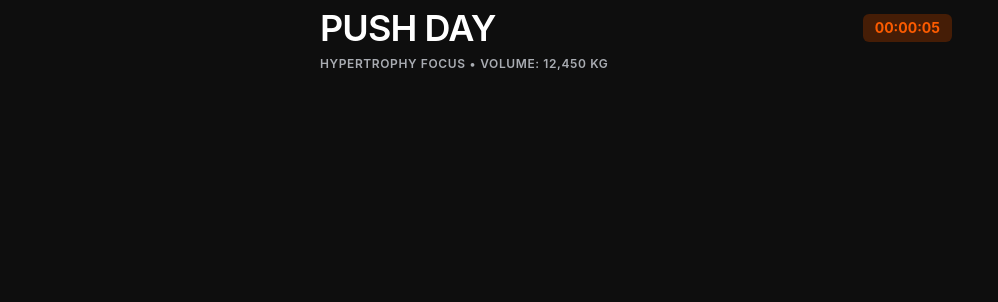
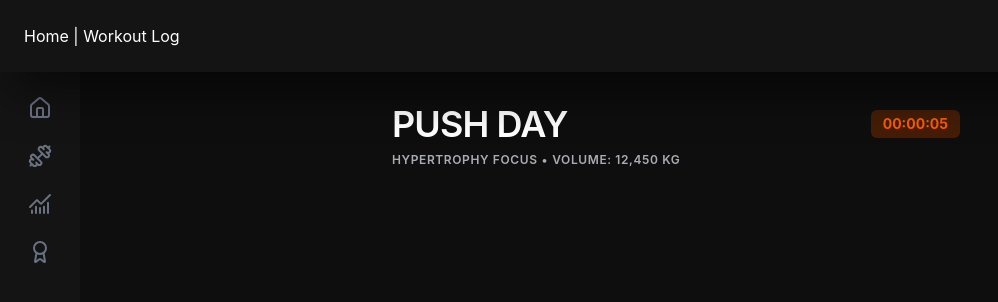
Before and after one commit to LuisAguiarGIT/myFitness, a Next.js app: page /WorkoutLog in a window 1280 px wide. Shown: the top 302 px of the page, without its empty margins (0-998 px from the left). Built offline with nearby package versions, Linux system fonts and the light colour scheme.

Commit message:
Barebones navbars, bugfixes

```diff
--- a/package.json
+++ b/package.json
@@ -10,6 +10,7 @@
   },
   "dependencies": {
     "@tanstack/react-table": "^8.21.3",
+    "lucide-react": "^1.7.0",
     "next": "16.2.1",
     "postcss": "^8.5.8",
     "react": "19.2.4",
--- a/src/app/layout.tsx
+++ b/src/app/layout.tsx
@@ -1,6 +1,8 @@
 import type { Metadata } from 'next';
 import { Geist, Geist_Mono } from 'next/font/google';
+import Navbar from '@/components/Navbar';
 import './globals.css';
+import SideNav from '@/components/SideNav';
 
 const geistSans = Geist({
   variable: '--font-geist-sans',
@@ -27,7 +29,13 @@ export default function RootLayout({
       lang="en"
       className={`${geistSans.variable} ${geistMono.variable} h-full antialiased`}
     >
-      <body className="min-h-full flex flex-col">{children}</body>
+      <body className="min-h-full flex flex-col">
+        <Navbar />
+        <div className="flex flex-1">
+          <SideNav />
+          <main className="flex-1 p-6 bg-[#0E0E0E]">{children}</main>
+        </div>
+      </body>
     </html>
   );
 }
--- a/src/app/page.tsx
+++ b/src/app/page.tsx
@@ -1,65 +1,5 @@
-import Image from 'next/image';
-
 export default function Home() {
   return (
-    <div className="flex flex-col flex-1 items-center justify-center bg-zinc-50 font-sans dark:bg-black">
-      <main className="flex flex-1 w-full max-w-3xl flex-col items-center justify-between py-32 px-16 bg-white dark:bg-black sm:items-start">
-        <Image
-          className="dark:invert"
-          src="/next.svg"
-          alt="Next.js logo"
-          width={100}
-          height={20}
-          priority
-        />
-        <div className="flex flex-col items-center gap-6 text-center sm:items-start sm:text-left">
-          <h1 className="max-w-xs text-3xl font-semibold leading-10 tracking-tight text-black dark:text-zinc-50">
-            To get started, edit the page.tsx file.
-          </h1>
-          <p className="max-w-md text-lg leading-8 text-zinc-600 dark:text-zinc-400">
-            Looking for a starting point or more instructions? Head over to{' '}
-            <a
-              href="https://vercel.com/templates?framework=next.js&utm_source=create-next-app&utm_medium=appdir-template-tw&utm_campaign=create-next-app"
-              className="font-medium text-zinc-950 dark:text-zinc-50"
-            >
-              Templates
-            </a>{' '}
-            or the{' '}
-            <a
-              href="https://nextjs.org/learn?utm_source=create-next-app&utm_medium=appdir-template-tw&utm_campaign=create-next-app"
-              className="font-medium text-zinc-950 dark:text-zinc-50"
-            >
-              Learning
-            </a>{' '}
-            center.
-          </p>
-        </div>
-        <div className="flex flex-col gap-4 text-base font-medium sm:flex-row">
-          <a
-            className="flex h-12 w-full items-center justify-center gap-2 rounded-full bg-foreground px-5 text-background transition-colors hover:bg-[#383838] dark:hover:bg-[#ccc] md:w-[158px]"
-            href="https://vercel.com/new?utm_source=create-next-app&utm_medium=appdir-template-tw&utm_campaign=create-next-app"
-            target="_blank"
-            rel="noopener noreferrer"
-          >
-            <Image
-              className="dark:invert"
-              src="/vercel.svg"
-              alt="Vercel logomark"
-              width={16}
-              height={16}
-            />
-            Deploy Now
-          </a>
-          <a
-            className="flex h-12 w-full items-center justify-center rounded-full border border-solid border-black/[.08] px-5 transition-colors hover:border-transparent hover:bg-black/[.04] dark:border-white/[.145] dark:hover:bg-[#1a1a1a] md:w-[158px]"
-            href="https://nextjs.org/docs?utm_source=create-next-app&utm_medium=appdir-template-tw&utm_campaign=create-next-app"
-            target="_blank"
-            rel="noopener noreferrer"
-          >
-            Documentation
-          </a>
-        </div>
-      </main>
-    </div>
+    <div className="flex flex-col flex-1 items-center justify-center bg-zinc-50 font-sans dark:bg-black"></div>
   );
 }
--- /dev/null
+++ b/src/components/Navbar.tsx
@@ -0,0 +1,9 @@
+import Link from 'next/link';
+
+export default function Navbar() {
+  return (
+    <nav className="p-6 bg-[#141414] z-10 shadow-2xl shadow-black/70 text-white">
+      <Link href="/">Home</Link> | <Link href="/WorkoutLog">Workout Log</Link>
+    </nav>
+  );
+}
--- /dev/null
+++ b/src/components/SideNav.tsx
@@ -0,0 +1,21 @@
+import Link from 'next/link';
+import { House, Dumbbell, ChartNoAxesCombined, Award } from 'lucide-react';
+
+export default function SideNav() {
+  return (
+    <nav className="p-4 bg-[#141414] h-screen w-20 flex flex-col items-center justify-start pt-6">
+      <Link href="/">
+        <House className="w-6 h-6 stroke-gray-500" />
+      </Link>
+      <Link href="/WorkoutLog">
+        <Dumbbell className="w-6 h-6 stroke-gray-500 mt-6" />
+      </Link>
+      <Link href="/">
+        <ChartNoAxesCombined className="w-6 h-6 stroke-gray-500 mt-6" />
+      </Link>
+      <Link href="/">
+        <Award className="w-6 h-6 stroke-gray-500 mt-6" />
+      </Link>
+    </nav>
+  );
+}
--- a/src/components/Timer.tsx
+++ b/src/components/Timer.tsx
@@ -1,7 +1,6 @@
 'use client';
 
 import { useEffect, useState } from 'react';
-import { clearInterval } from 'timers';
 
 export default function Timer() {
   const [timeElapsed, setTimeElapsed] = useState(0);
```
Also changed, not shown: 1 other file (tests, documents, lock files or other folders).
